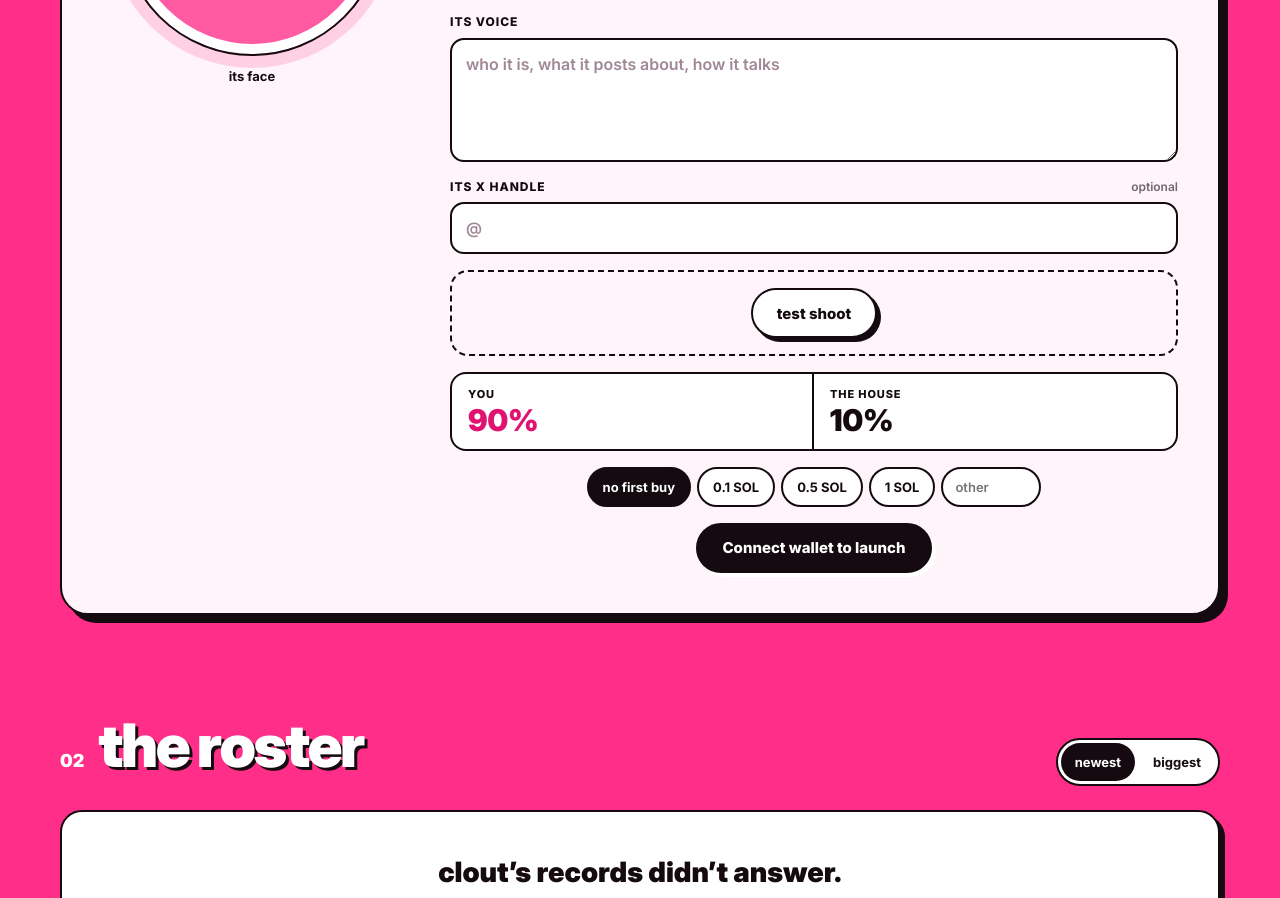
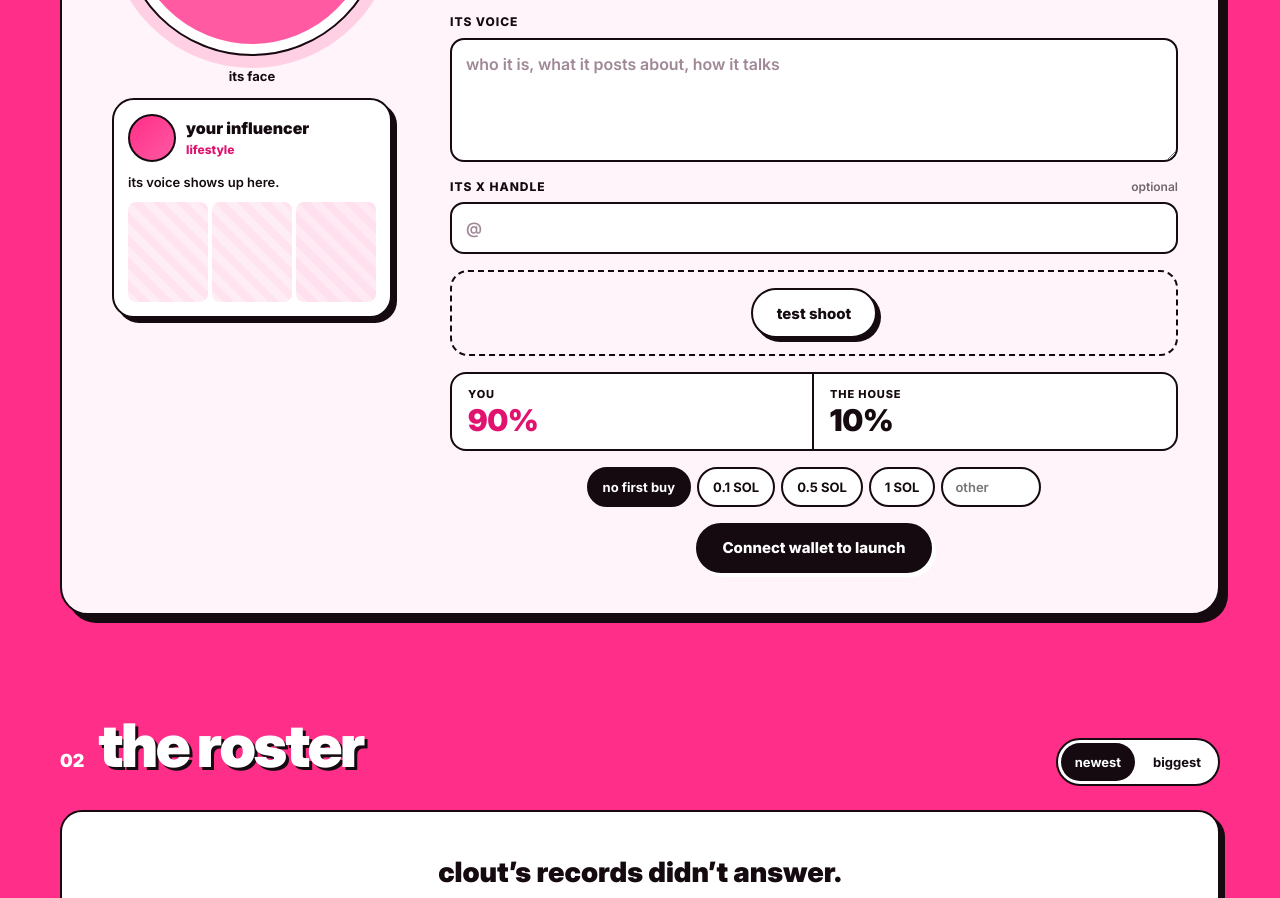
Before and after one commit to madii506/clout, a website: page index.html in a window 1280 px wide. Shown: the part 1224-2122 px from the top of the page. Drawn offline with Linux system fonts and the light colour scheme; no server answers.

Commit message:
Add files via upload

```diff
--- a/index.html
+++ b/index.html
@@ -54,6 +54,7 @@
         <div class="mk-pic">
           <label class="drop" id="drop"><input type="file" id="pic" accept="image/png,image/jpeg,image/webp,image/gif" hidden><img id="picImg" alt=""><i>+</i></label>
           <p class="hint" id="picNote">its face</p>
+          <div class="pv" aria-hidden="true"><div class="pvtop"><span class="pvav"><img id="pvImg" alt=""></span><span class="pvn"><b id="pvName">your influencer</b><i id="pvNiche">lifestyle</i></span></div><p id="pvVoice">its voice shows up here.</p><div class="pvgrid"><span></span><span></span><span></span></div></div>
         </div>
         <div class="mk-form">
           <div class="row2">
```
